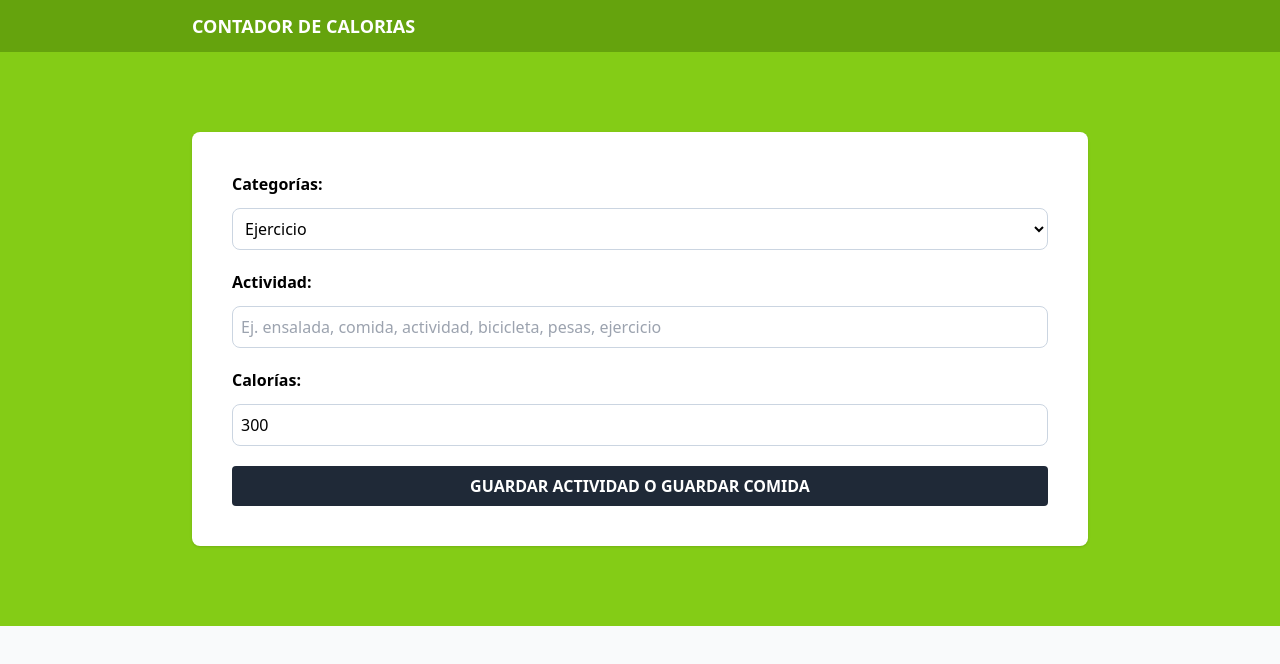
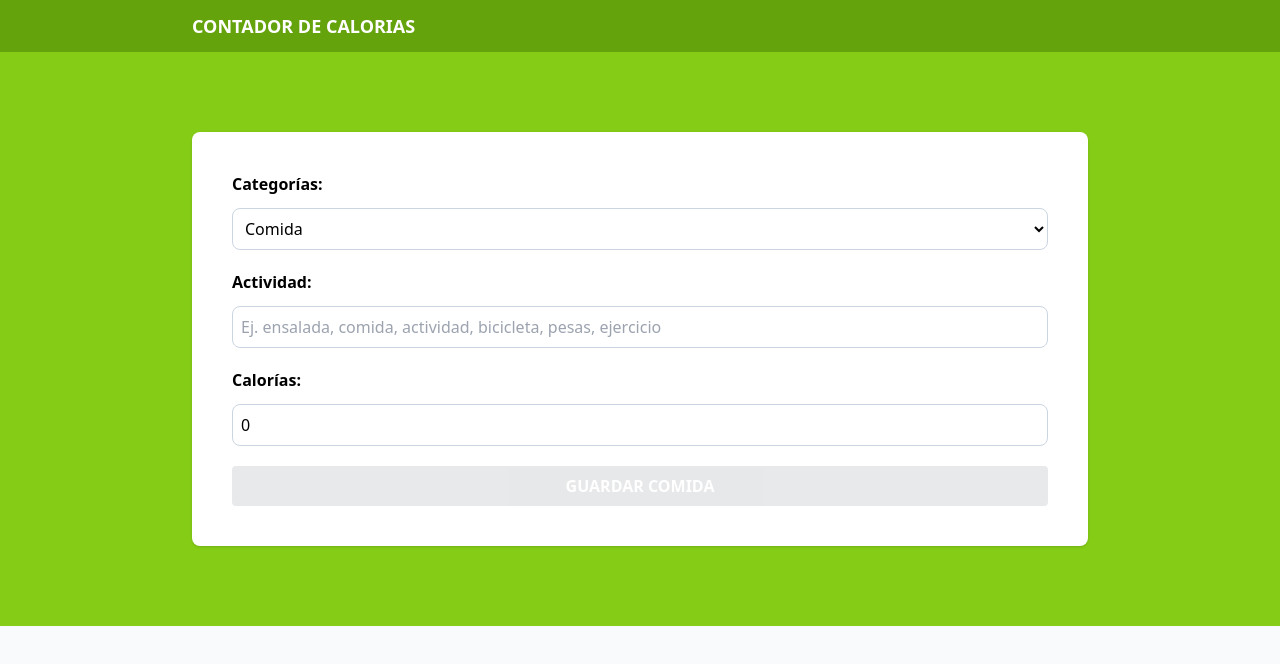
Before and after one commit to JP-GS/calorie_tracker, a React (Vite) app: page / in a window 1280 px wide. Shown: the top 664 px of the page. Built offline with nearby package versions, Linux system fonts and the light colour scheme.

Commit message:
Agregando Validación y dinamismo al Formulario

```diff
--- a/src/components/Form.tsx
+++ b/src/components/Form.tsx
@@ -4,9 +4,9 @@
 export default function Form() {
 
   const [ activity, setActivity] = useState({
-    category: 2,
+    category: 1,
     name: '',
-    calories: 300
+    calories: 0
   })
 
   const handleChange = (e: ChangeEvent<HTMLSelectElement> | ChangeEvent<HTMLInputElement>) => {
@@ -16,6 +16,11 @@
       ...activity,
       [e.target.id] : isNumberField ? +e.target.value : e.target.value
     })
+  }
+
+  const isValidActivity =  () => {
+    const { name, calories } = activity
+    return name.trim() !== '' && calories > 0
   }
   return (
 
@@ -67,9 +72,9 @@
 
           <input
             type="submit"
-            value="Guardar actividad o guardar comida"
-            className="bg-gray-800 hover:bg-gray-900 w-full text-white font-bold p-2 rounded cursor-pointer uppercase"
-
+            value={ activity.category === 1 ? 'Guardar Comida' : 'Guardar Ejercicio'}
+            className="bg-gray-800 hover:bg-gray-900 w-full text-white font-bold p-2 rounded cursor-pointer uppercase disabled:opacity-10"
+            disabled={!isValidActivity()}
           />
 
       </form>
```
